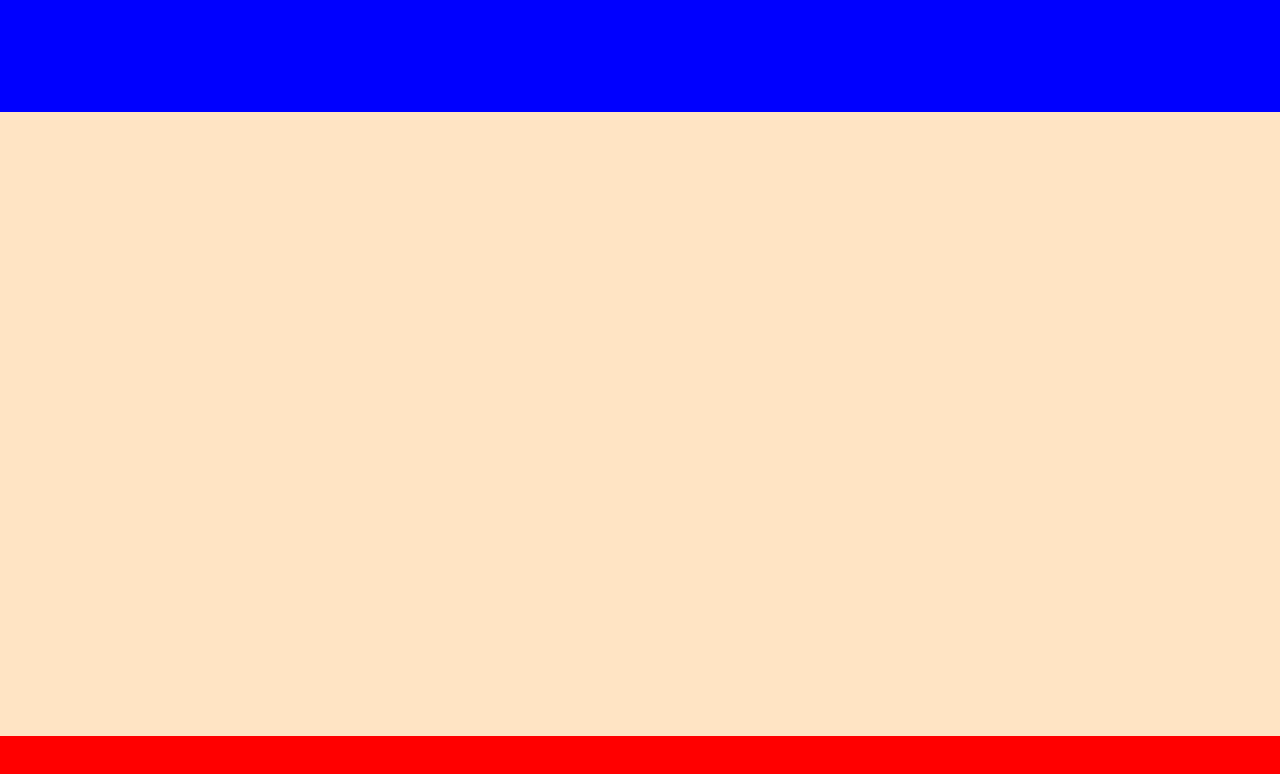
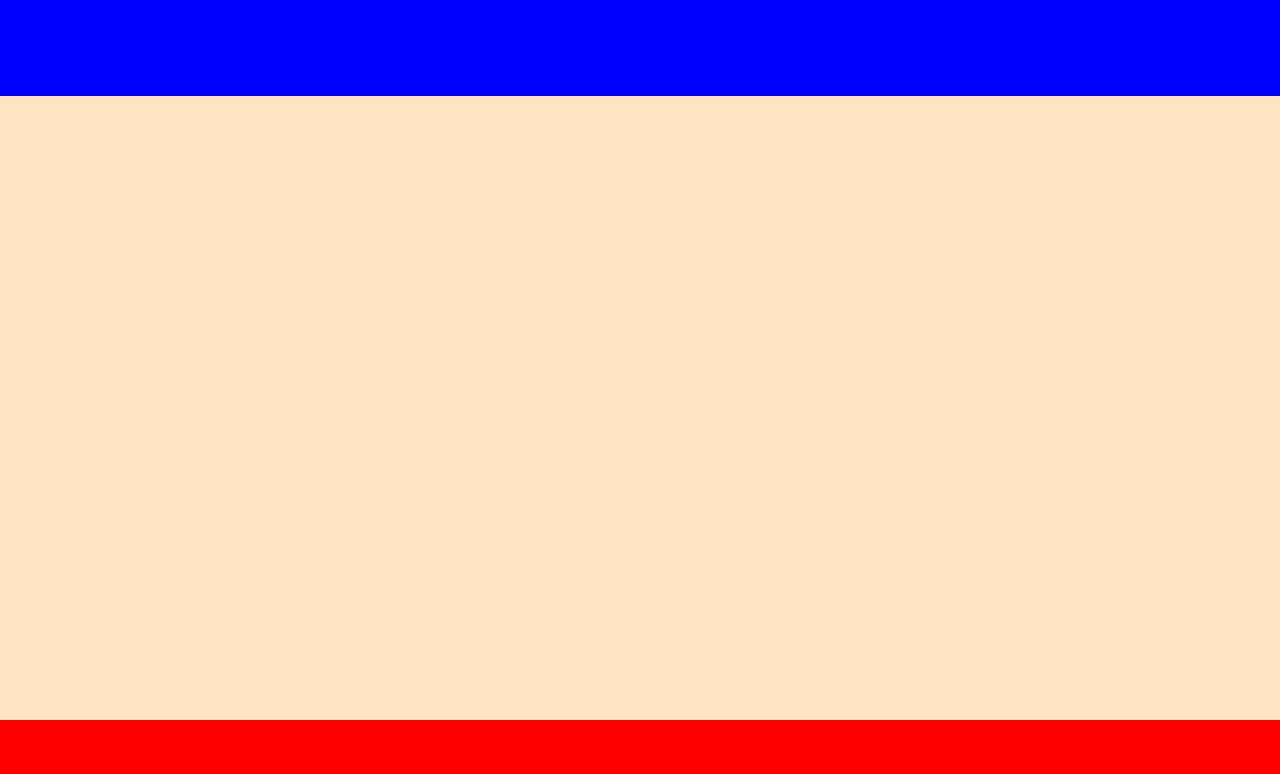
Before and after one commit to JoviOakz/ReactSenai, a React (Vite) app in the folder AulaReact/: page / in a window 1280 px wide. Shown: the top 774 px of the page. Built offline with nearby package versions, Linux system fonts and the light colour scheme.

Commit message:
feat: Home colors updated

```diff
--- a/AulaReact/src/components/Footer/style.js
+++ b/AulaReact/src/components/Footer/style.js
@@ -2,7 +2,7 @@ import styled from "styled-components";
 
 const StyledFooter = styled.div`
     width: 100%;
-    height: 8vh;
+    height: 10vh;
     background-color: red;
 `
 
--- a/AulaReact/src/components/NavBar/style.js
+++ b/AulaReact/src/components/NavBar/style.js
@@ -2,7 +2,7 @@ import styled from "styled-components";
 
 const StyledNavBar = styled.div`
     width: 100%;
-    height: 14vh;
+    height: 12vh;
     background-color: blue;
 `
 
```
